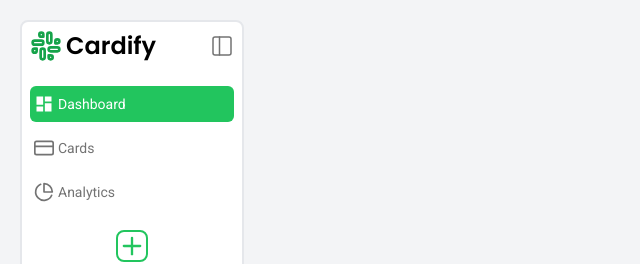
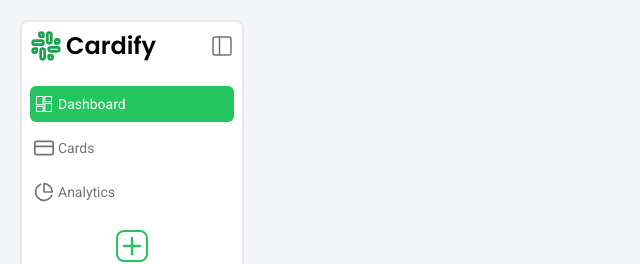
Before and after one commit to E-Cardify/Frontend-React, a React (Vite) app: page / in a window 1280 px wide. Shown: the top 264 px of the page, without its empty margins (0-640 px from the left). Built offline with nearby package versions, Linux system fonts and the light colour scheme.

Commit message:
0.6.2 change dasboard icon in SideNavBar

```diff
--- a/package.json
+++ b/package.json
@@ -1,7 +1,7 @@
 {
   "name": "cardify",
   "private": true,
-  "version": "0.6.1",
+  "version": "0.6.2",
   "type": "module",
   "scripts": {
     "dev": "vite",
--- a/src/assets/icons/Dashboard.tsx
+++ b/src/assets/icons/Dashboard.tsx
@@ -1,3 +1,15 @@
 export default function Dashboard() {
-    return <svg viewBox="0 0 48 48" fill="currentColor" xmlns="http://www.w3.org/2000/svg"><path d="M0 0h48v48H0z" fill="none" /><path d="M6 26h16V6H6v20zm0 16h16V30H6v12zm20 0h16V22H26v20zm0-36v12h16V6H26z" /></svg>
+    return (
+        <svg
+            viewBox="0 0 24 24"
+            fill="none"
+            strokeWidth="1.25"
+            stroke="currentColor"
+            strokeLinecap="round"
+            strokeLinejoin="round"
+            xmlns="http://www.w3.org/2000/svg"
+        >
+            <path d="M3 13h8V3H3v10zm0 8h8v-6H3v6zm10 0h8v-10h-8v10zm0-18v6h8V3h-8z" />
+        </svg>
+    );
 }
--- a/src/components/layout/SideNavBar/SideNavBar.tsx
+++ b/src/components/layout/SideNavBar/SideNavBar.tsx
@@ -27,7 +27,7 @@ export function SideNavBar() {
                     </div>
                 </div>
 
-                <div className="gap-2 pt-6 flex flex-col">
+                <div className="gap-2 pt-6 flex flex-col overflow-x-auto">
                     <SideNavBarItem text="Dashboard" active={true}>
                         <DashboardIcon />
                     </SideNavBarItem>
@@ -41,7 +41,7 @@ export function SideNavBar() {
                     </SideNavBarItem>
                 </div>
 
-                <div className="h-8 w-8 mt-5 text-green-500 mx-auto border-2 border-green-500 rounded-lg cursor-pointer">
+                <div className="h-8 w-8 mt-5 mb-2 text-green-500 mx-auto border-2 border-green-500 rounded-lg cursor-pointer">
                     <PlusIcon />
                 </div>
 
--- a/tailwind.config.js
+++ b/tailwind.config.js
@@ -1,6 +1,7 @@
 /** @type {import('tailwindcss').Config} */
 export default {
   content: ["./index.html", "./src/**/*.{js,ts,jsx,tsx}"],
+  darkMode: "class",
   theme: {
     extend: {
       fontFamily: {
```
